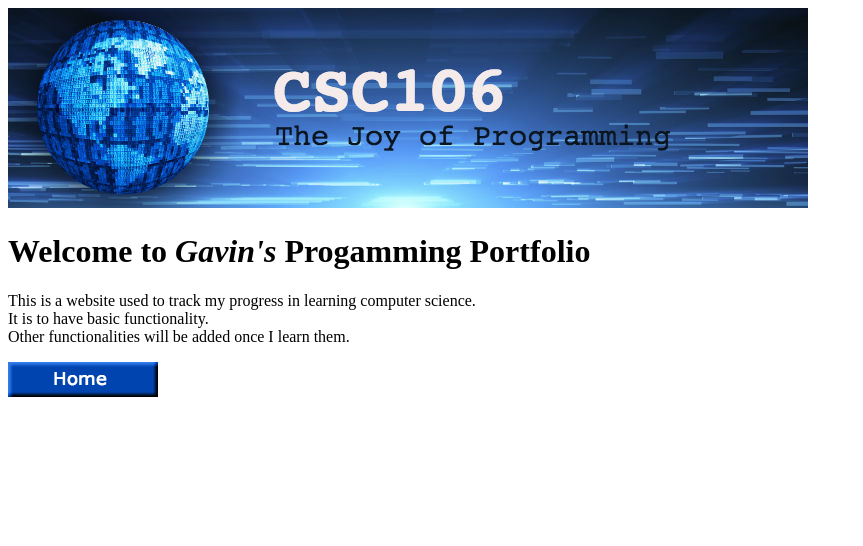
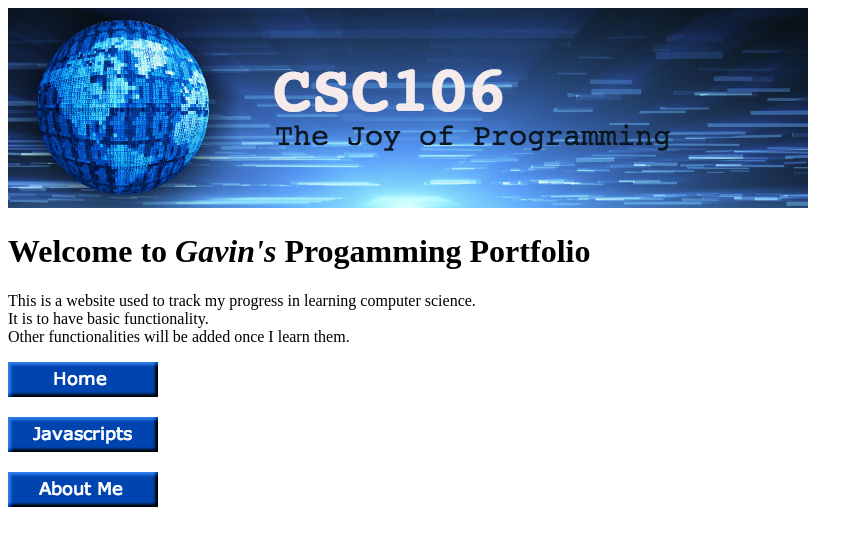
Before and after one commit to Violet-Laudenheart/Violet-Laudenheart.github.io, a plain HTML site: page index.html in a window 1280 px wide. Shown: the whole page, without its empty margins (0-863 px from the left). Drawn offline with Linux system fonts and the light colour scheme.

Commit message:
Update index.html

```diff
--- a/index.html
+++ b/index.html
@@ -11,5 +11,11 @@
         <a href="Violet-Laudenheart.github.io">
             <p><img src="home button.png"></p>
         </a>
+        <a href="Violet-Laudenheart.github.io/javascripts.html">
+            <p><img src="Javascript button.png"></p>
+        </a>
+        <a href="Violet-Laudenheart.github.io/aboutme.html">
+            <p><img src="About Me button.png"></p>
+        </a>
     </body>
 </html>
```
